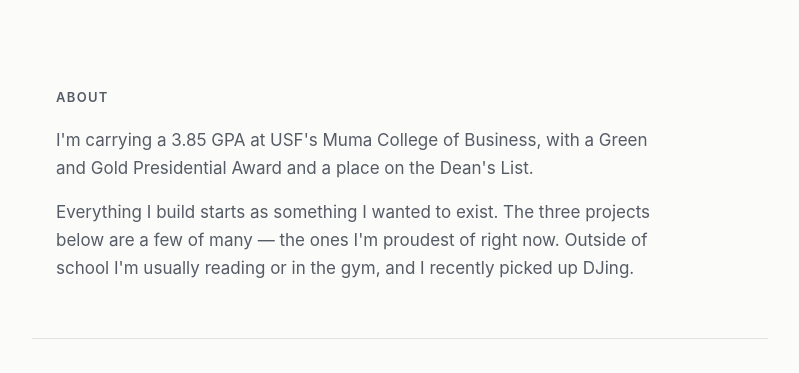
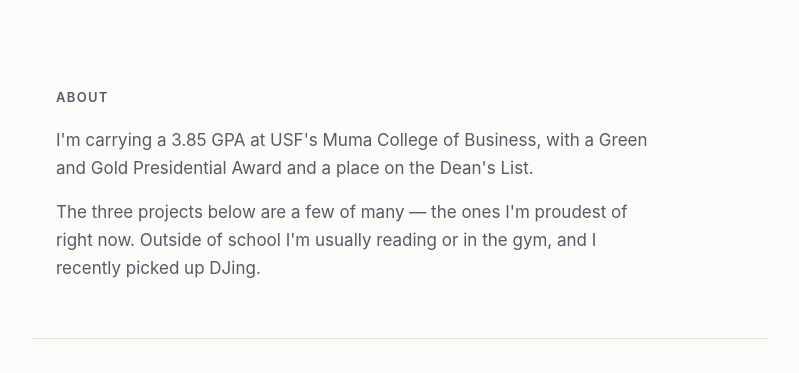
Before and after one commit to shash825/portfolio, a plain HTML site: page index.html in a window 1280 px wide. Shown: the part 427-800 px from the top of the page, without its empty margins (240-1039 px from the left). Drawn offline with Linux system fonts and the light colour scheme.

Commit message:
Drop the opening line from the second About paragraph
Co-Authored-By: Claude Opus 5 <noreply@anthropic.com>

```diff
--- a/index.html
+++ b/index.html
@@ -67,9 +67,8 @@
       Presidential Award and a place on the Dean's List.
     </p>
     <p class="prose">
-      Everything I build starts as something I wanted to exist. The three projects below
-      are a few of many — the ones I'm proudest of right now. Outside of school I'm usually
-      reading or in the gym, and I recently picked up DJing.
+      The three projects below are a few of many — the ones I'm proudest of right now.
+      Outside of school I'm usually reading or in the gym, and I recently picked up DJing.
     </p>
   </section>
 
```
